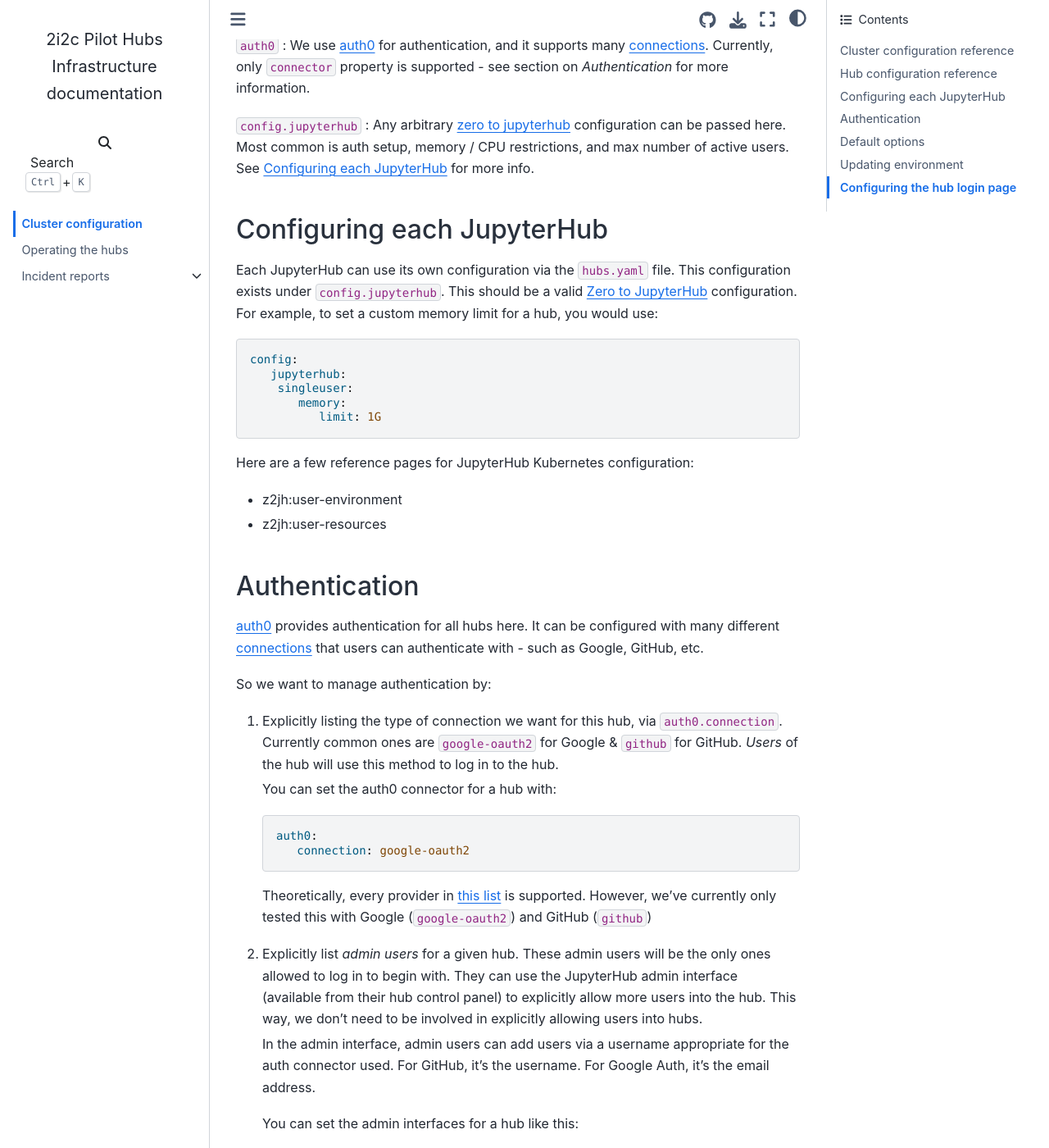
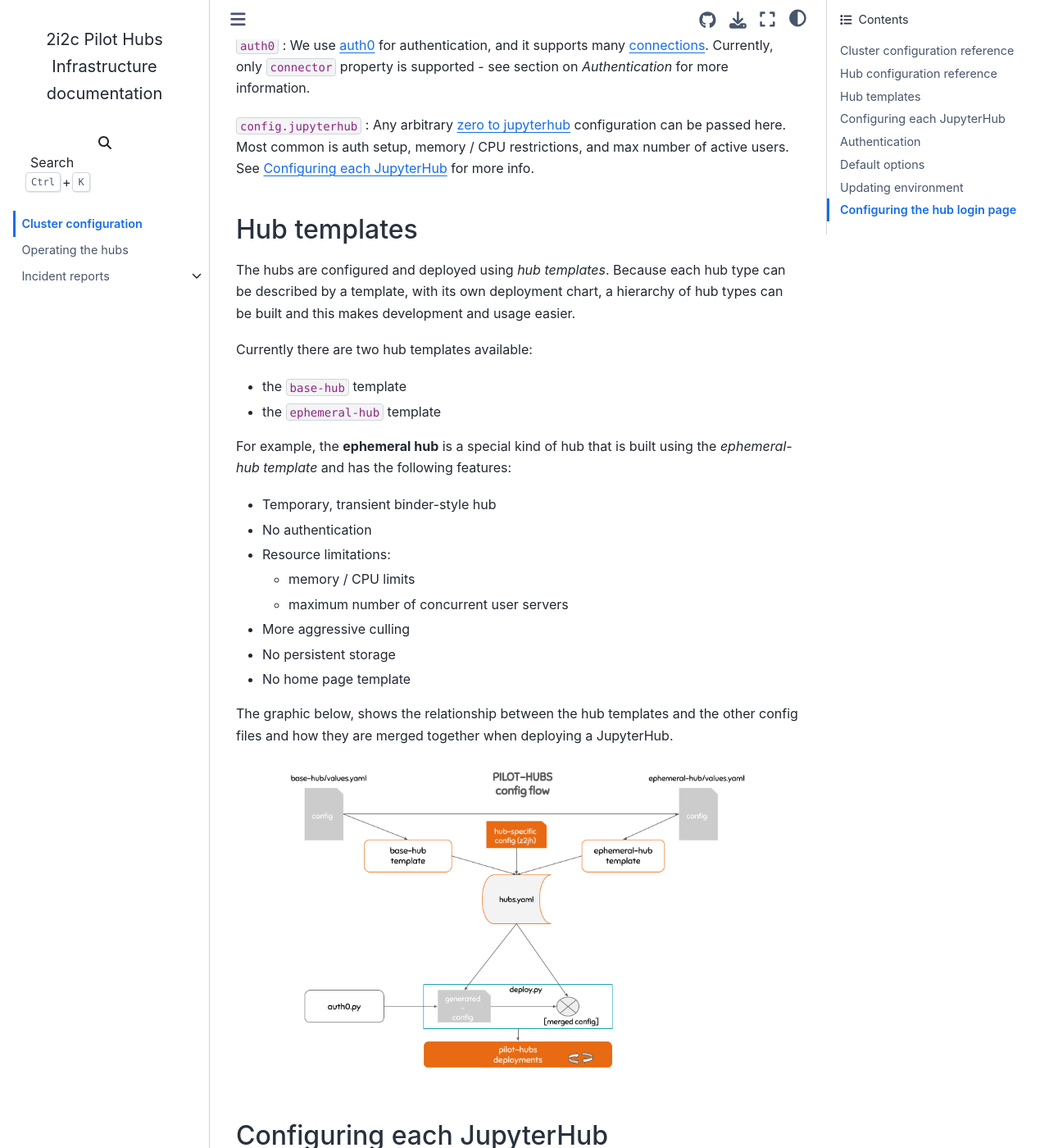
Before and after one commit to 2i2c-org/infrastructure, a Sphinx documentation site: the page built from docs/configure.md, in a window 1280 px wide and 1400 px high, scrolled down 805 px. Shown: the whole window at 82% size. Built offline with Sphinx 7.4.7 and the Sphinx Book theme 1.1.4, drawn with Linux system fonts in a browser that asks for light colours.

Commit message:
Add some info about the hub templates

````diff
--- a/docs/configure.md
+++ b/docs/configure.md
@@ -43,6 +43,34 @@ Each hub is a dictionary that can consist of the following keys:
 : Any arbitrary [zero to jupyterhub](https://z2jh.jupyter.org) configuration
   can be passed here. Most common is auth setup, memory / CPU restrictions,
   and max number of active users. See [](config-jupyterhub) for more info.
+
+## Hub templates
+The hubs are configured and deployed using *hub templates*. Because each hub
+type can be described by a template, with its own deployment chart, a hierarchy
+of hub types can be built and this makes development and usage easier.
+
+Currently there are two hub templates available:
+- the `base-hub` template
+- the `ephemeral-hub` template
+
+For example, the **ephemeral hub** is a special kind of hub that is built using the *ephemeral-hub template*
+and has the following features:
+
+- Temporary, transient binder-style hub
+- No authentication
+- Resource limitations:
+  * memory / CPU limits
+  * maximum number of concurrent user servers
+- More aggressive culling
+- No persistent storage
+- No home page template
+
+
+The graphic below, shows the relationship between the hub templates and the other
+config files and how they are merged together when deploying a JupyterHub.
+
+```{figure} images/config-flow.png
+```
 
 (config-jupyterhub)=
 ## Configuring each JupyterHub
````
Also changed, not shown: docs/images/config-flow.png (added).
